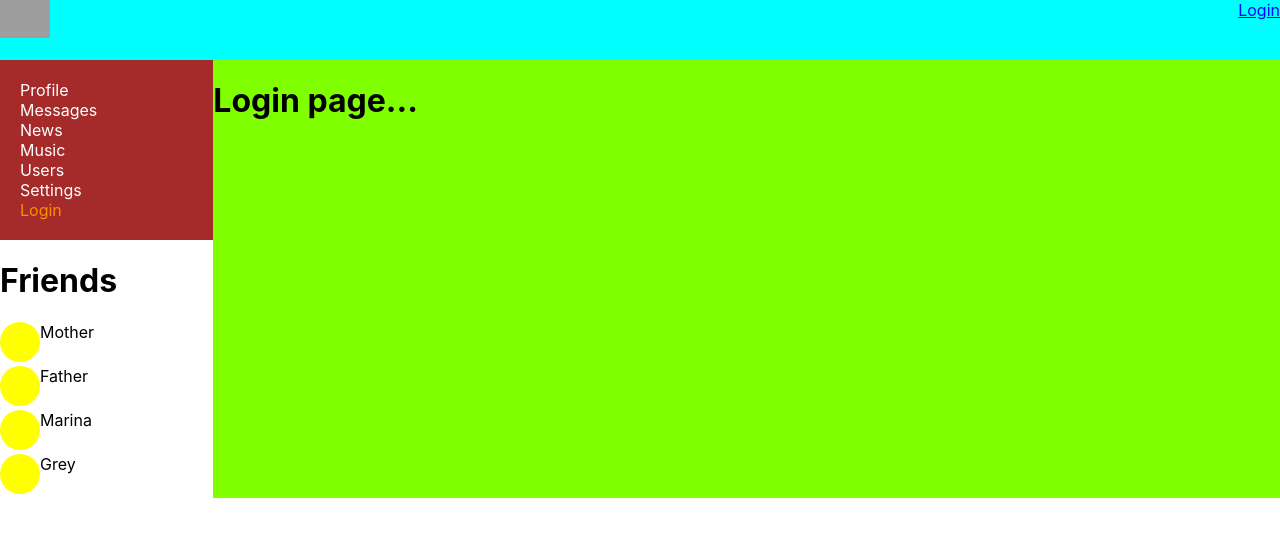
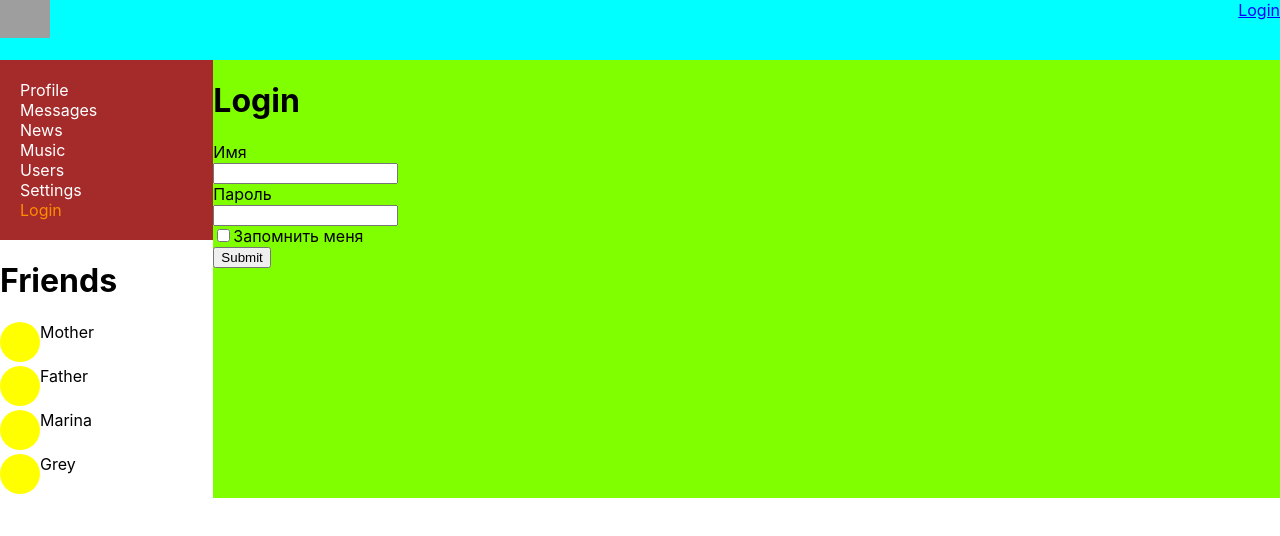
Before and after one commit to ekpliska/users-network, a React (Create React App) app: page /login in a window 1280 px wide. Shown: the top 536 px of the page. Built offline with nearby package versions, Linux system fonts and the light colour scheme; no server answers; grey boxes are pictures that could not be loaded.

Commit message:
added: redux-form, created login form

```diff
--- a/package.json
+++ b/package.json
@@ -10,6 +10,7 @@
     "react-router-dom": "^4.3.1",
     "react-scripts": "2.1.5",
     "redux": "^4.0.1",
+    "redux-form": "^8.2.6",
     "redux-thunk": "^2.3.0",
     "webpack-cli": "^3.2.3"
   },
--- a/src/components/Login/Login.js
+++ b/src/components/Login/Login.js
@@ -1,11 +1,18 @@
 import React from 'react';
+import LoginForm from './LoginForm';
 
 const Login = () => {
+
+    const onSubmitForm = (dataForm) => {
+        console.log(dataForm);
+    }
+
     return (
         <div>
             <h1>
-                Login page...
+                Login
             </h1>
+            <LoginForm onSubmit={onSubmitForm} />
         </div>
     )
 }
--- /dev/null
+++ b/src/components/Login/LoginForm.js
@@ -0,0 +1,30 @@
+import React from 'react';
+import { Field, reduxForm } from 'redux-form'
+
+const LoginForm = (props) => {
+    const { handleSubmit } = props
+    return (
+        <form onSubmit={handleSubmit}>
+            <label htmlFor="login">Имя</label>
+            <div>
+                <Field name="login" component="input" type="text" />
+            </div>
+            <label htmlFor="password">Пароль</label>
+            <div>
+                <Field name="password" component="input" type="text" />
+            </div>
+            <div>
+                <Field name="password" component="input" type="checkbox" />
+                <label htmlFor="password">Запомнить меня</label>
+            </div>
+            <button type="submit">Submit</button>
+        </form>
+    )
+}
+
+const LoginReduxForm = reduxForm({
+    form: 'login'
+})(LoginForm)
+
+
+export default LoginReduxForm;
--- a/src/redux/redux-store.js
+++ b/src/redux/redux-store.js
@@ -7,6 +7,7 @@ import userReducer from './user-reducer';
 import userListReducer from './user-list-reducer';
 import ProfileReducer from './profile-reducer';
 import authReducer from './auth-reducer';
+import { reducer as formReducer } from 'redux-form';
 
 let reducers = combineReducers({
     userData: userReducer,
@@ -15,7 +16,8 @@ let reducers = combineReducers({
     friendsWidget: friendsReducer,
     userListPage: userListReducer,
     profileUser: ProfileReducer,
-    auth: authReducer
+    auth: authReducer,
+    form: formReducer
 });
 
 let store = createStore(reducers, applyMiddleware(thunk));
```
Also changed, not shown: 1 other file (tests, documents, lock files or other folders).
